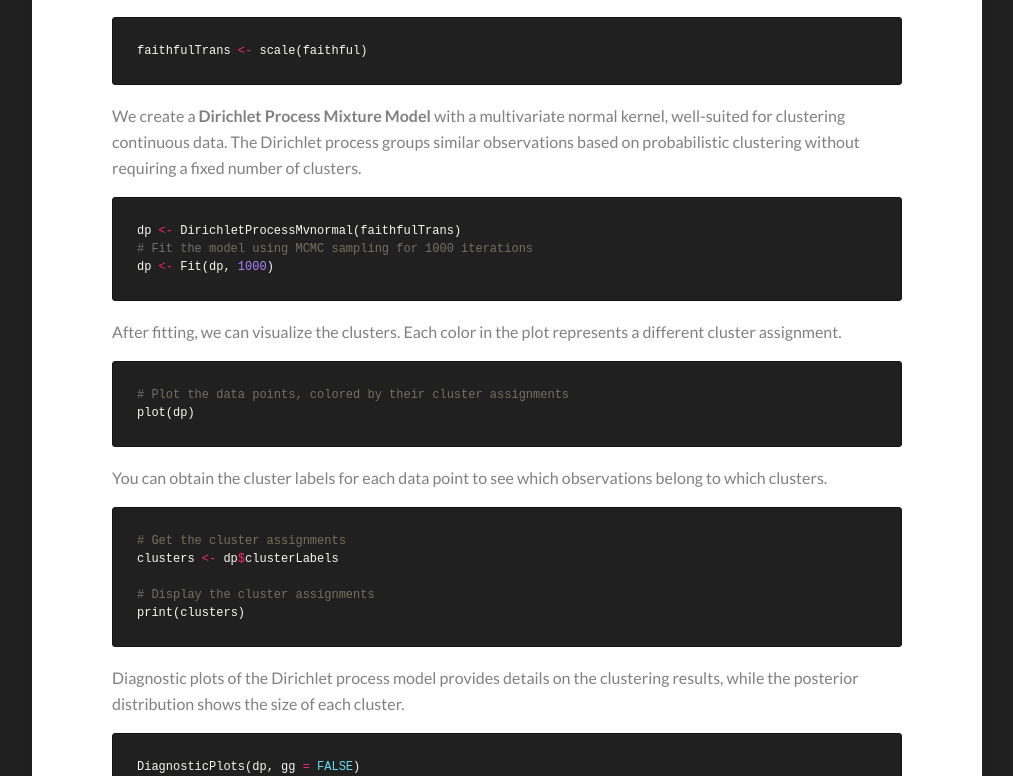
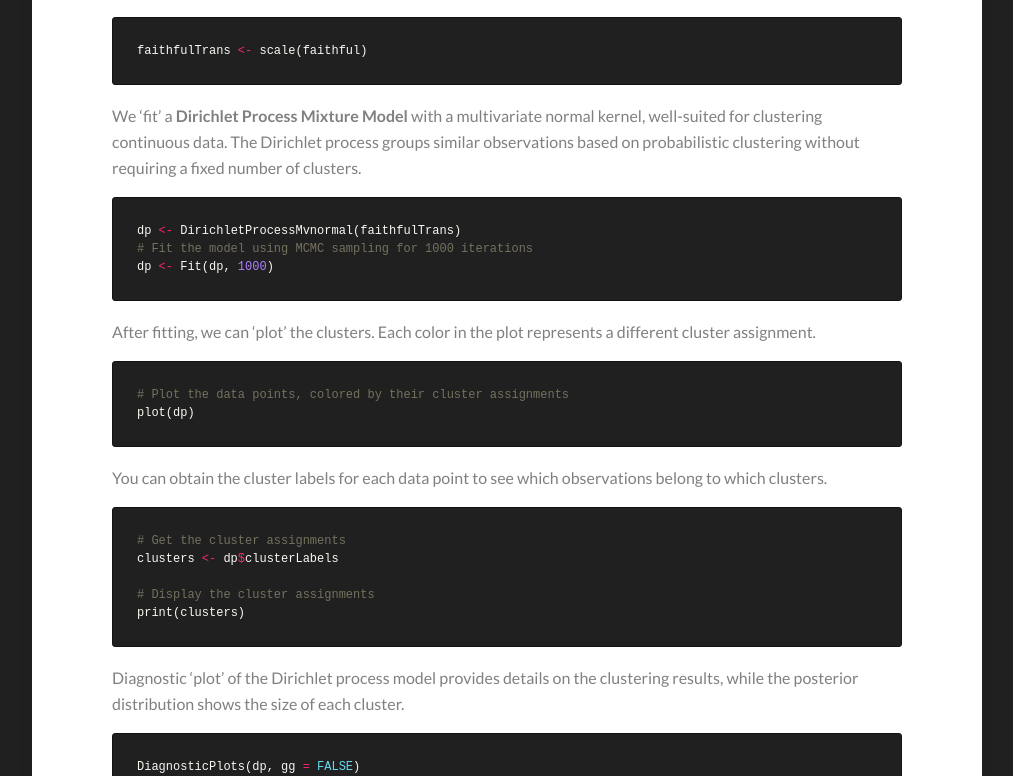
Before and after one commit to Kamran-Afzali/Kamran-Afzali.github.io, a Jekyll site: the page built from _posts/2025-02-25-Dir_Reg.md, in a window 1280 px wide and 1400 px high, scrolled down 4467 px. Shown: the part 154-930 px from the top of the window, without its empty margins (133-1146 px from the left). Built offline with Jekyll 4.4.1, drawn with Linux system fonts in a browser that asks for light colours.

Commit message:
Update 2025-02-25-Dir_Reg.md

````diff
--- a/_posts/2025-02-25-Dir_Reg.md
+++ b/_posts/2025-02-25-Dir_Reg.md
@@ -146,7 +146,7 @@ Since we're clustering with a multivariate approach, we scale the data to standa
 faithfulTrans <- scale(faithful)
 ```
 
-We create a **Dirichlet Process Mixture Model** with a multivariate normal kernel, well-suited for clustering continuous data. The Dirichlet process groups similar observations based on probabilistic clustering without requiring a fixed number of clusters.
+We 'fit' a **Dirichlet Process Mixture Model** with a multivariate normal kernel, well-suited for clustering continuous data. The Dirichlet process groups similar observations based on probabilistic clustering without requiring a fixed number of clusters.
 
 ```r
 dp <- DirichletProcessMvnormal(faithfulTrans)
@@ -154,7 +154,7 @@ dp <- DirichletProcessMvnormal(faithfulTrans)
 dp <- Fit(dp, 1000)
 ```
 
-After fitting, we can visualize the clusters. Each color in the plot represents a different cluster assignment.
+After fitting, we can 'plot' the clusters. Each color in the plot represents a different cluster assignment.
 
 ```r
 # Plot the data points, colored by their cluster assignments
@@ -171,7 +171,7 @@ clusters <- dp$clusterLabels
 print(clusters)
 ```
 
-Diagnostic plots of the Dirichlet process model provides details on the clustering results, while the posterior distribution shows the size of each cluster.
+Diagnostic 'plot' of the Dirichlet process model provides details on the clustering results, while the posterior distribution shows the size of each cluster.
 
 ```r
 DiagnosticPlots(dp, gg = FALSE)
````
